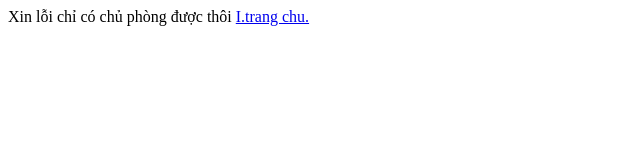
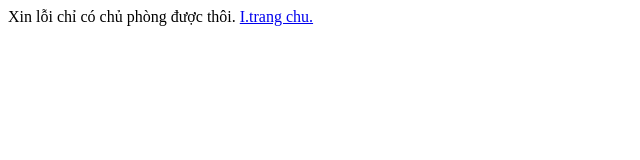
Before and after one commit to 123akira/relaxmsic-viet, a plain HTML site: page Tin Hoc c++.html in a window 1280 px wide. Shown: the full height of the page, 0-640 px from the left. Drawn offline with Linux system fonts and the light colour scheme.

Commit message:
Add Tin Hoc c++.html
relaxmsic-viet

```diff
--- a/Tin Hoc c++.html
+++ b/Tin Hoc c++.html
@@ -4,7 +4,7 @@
 	<title>Tin Hoc c++</title>
 </head>
 <body>
-	Xin lỗi chỉ có chủ phòng được thôi
+	Xin lỗi chỉ có chủ phòng được thôi.
 	<a href="index.html">
 			I.trang chu.
 	</a>
```
